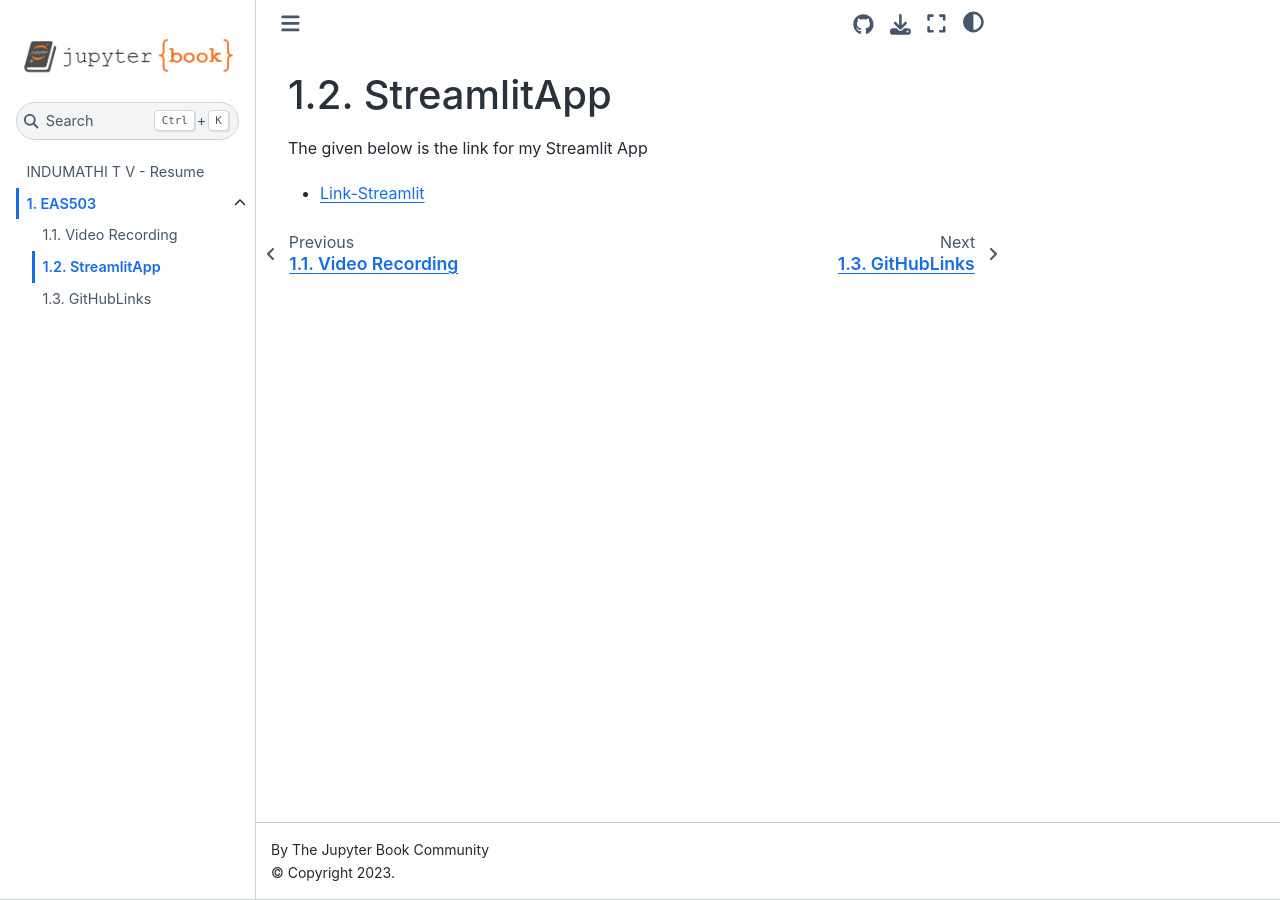
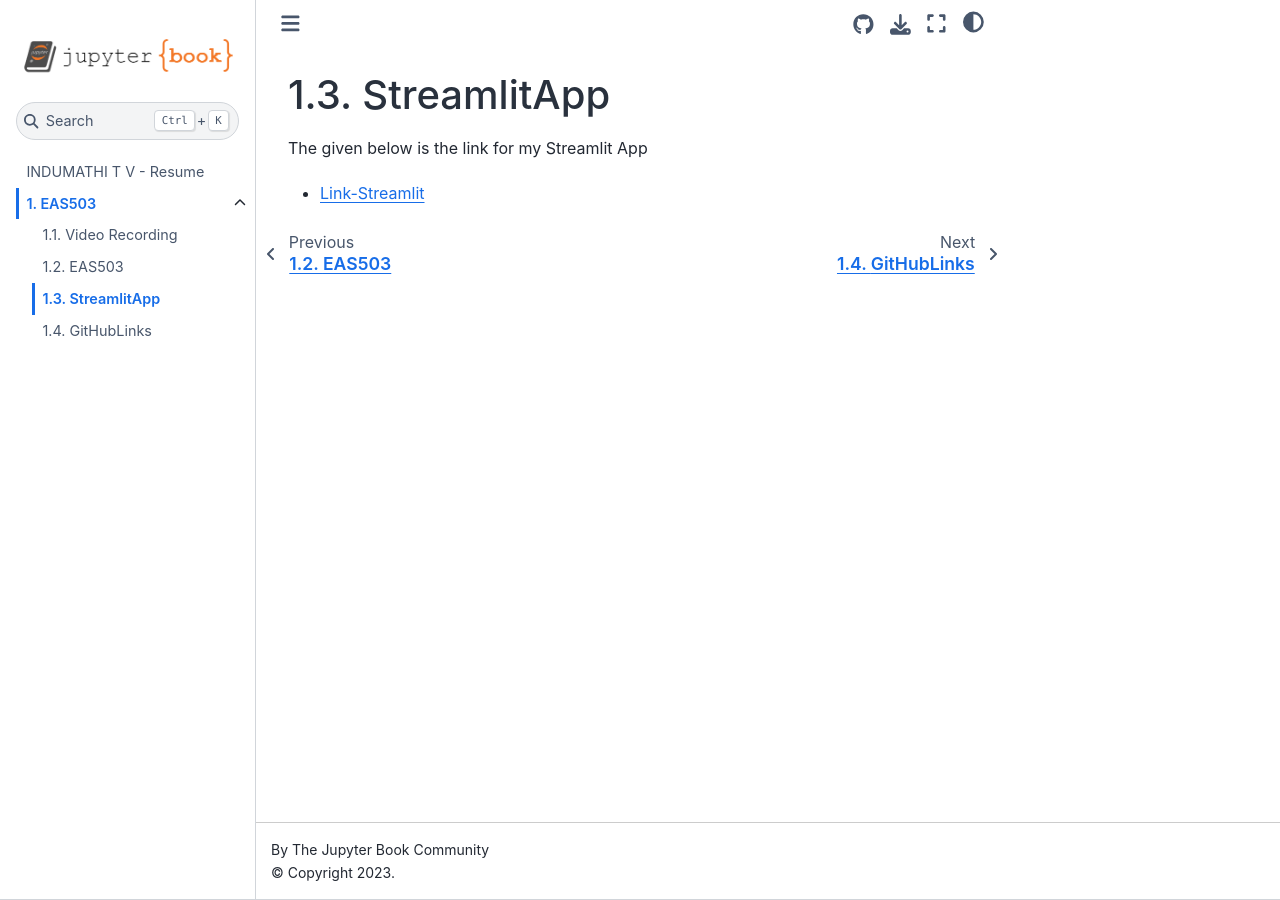
Before and after one commit to Indumathitv27/portfolio, a Jupyter Book: the page built from courses/eas503/Streamlit.md, in a window 1280 px wide. Built offline with Jupyter Book 1.0.4 settings and Sphinx 7.4.7 and the Sphinx Book theme 1.1.4, drawn with Linux system fonts in a browser that asks for light colours; pages that are not in the unit, such as notebooks, are missing from menus.

Commit message:
Adding DockerHub Container Details

```diff
--- a/_toc.yml
+++ b/_toc.yml
@@ -10,5 +10,6 @@ chapters:
   sections:
   - file: courses/eas503/Final_Project.ipynb
   - file: courses/eas503/Video_recording
+  - file: courses/eas503/DockerHub
   - file: courses/eas503/Streamlit
   - file: courses/eas503/GitHub
```
Also changed, not shown: courses/eas503/DockerHub.md (added, +10 -0 lines).
